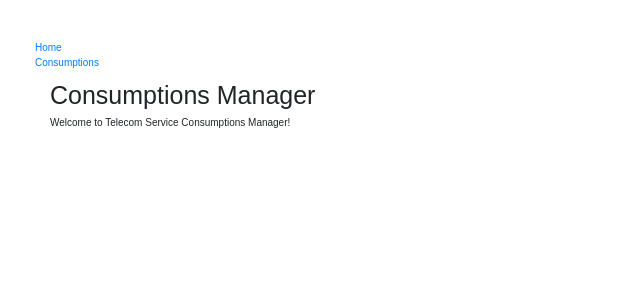
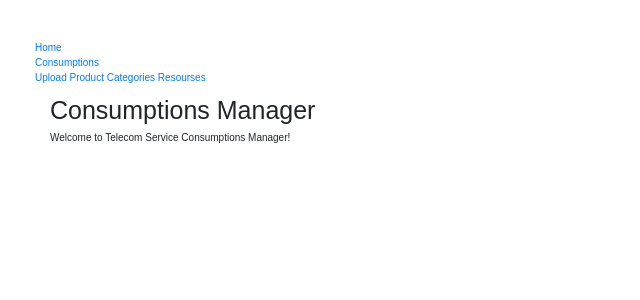
Before and after one commit to konykon/django-app, a Django app: page / in a window 1280 px wide. Shown: the top 300 px of the page, without its empty margins (0-640 px from the left). Run offline with Django 3.2, Linux system fonts and the light colour scheme; some libraries are stand-ins or nearby versions.

Commit message:
add import csv

```diff
--- a/consumptions/templates/base.html
+++ b/consumptions/templates/base.html
@@ -19,6 +19,7 @@
         <ul class="sidebar-nav">
           <li><a href="{% url 'index' %}">Home</a></li>
           <li><a href="{% url 'consumptions' %}">Consumptions</a></li>
+          <li><a href="{% url 'upload_product_categories_csv' %}">Upload Product Categories Resourses</a></li>
         </ul>
         {% endblock %}
       </div>
--- a/consumptions/urls.py
+++ b/consumptions/urls.py
@@ -11,4 +11,5 @@ urlpatterns = [
     path('consumption/create/', consumptions.views.ConsumptionCreate.as_view(), name='consumption_create'),
     path('consumption/<int:pk>/update/', consumptions.views.ConsumptionUpdate.as_view(), name='consumption_update'),
     path('consumption/<int:pk>/delete/', consumptions.views.ConsumptionDelete.as_view(), name='consumption_delete'),
+    path('upload/product-categories-csv/', consumptions.views.upload_product_categories_csv, name='upload_product_categories_csv'),
 ]
--- a/consumptions/views.py
+++ b/consumptions/views.py
@@ -1,40 +1,59 @@
 from django.shortcuts import render
+import django_filters.rest_framework
 from consumptions.models import Product, Product_Category, Consumption
 from django.views import generic
 from django.views.generic.edit import CreateView, UpdateView, DeleteView
-from django.urls import reverse_lazy
+from django.urls import reverse_lazy, reverse
 from rest_framework import generics
 from consumptions.serializers import ConsumptionSerializer
+from django.http import HttpResponseRedirect
+from consumptions.forms import ProductsForm
+import logging
+from itertools import islice
 
 # Create your views here.
+
 
 def index(request):
     return render(request, 'index.html')
 
-def base(request):
-    return render(request, 'base.html')
 
+# Api crud
 class ConsumptionCreateApi(generics.CreateAPIView):
     queryset = Consumption.objects.all()
     serializer_class = ConsumptionSerializer
+
 
 class ConsumptionApi(generics.ListAPIView):
     queryset = Consumption.objects.all()
     serializer_class = ConsumptionSerializer
 
+
 class ConsumptionUpdateApi(generics.RetrieveUpdateAPIView):
     queryset = Consumption.objects.all()
     serializer_class = ConsumptionSerializer
 
+
 class ConsumptionDeleteApi(generics.DestroyAPIView):
     queryset = Consumption.objects.all()
     serializer_class = ConsumptionSerializer
+
+# UI crud
+
 
 class ConsumptionListView(generic.ListView):
     model = Consumption
     paginate_by = 10
     context_object_name = 'consumption_list'
     template_name = 'consumption_list.html'
+    filter_backends = [django_filters.rest_framework.DjangoFilterBackend]
+
+    def get_queryset(self):
+        return Consumption.objects.filter(product__category__code__icontains='LL')
+
+    def filter_by_product_category(self):
+        return Consumption.objects.filter(product__category__code__icontains='LL')
+
 
 class ConsumptionCreate(CreateView):
     model = Consumption
@@ -42,13 +61,30 @@ class ConsumptionCreate(CreateView):
     template_name = 'consumption_form.html'
     success_url = reverse_lazy('consumptions')
 
+
 class ConsumptionUpdate(UpdateView):
     model = Consumption
     fields = '__all__'
     template_name = 'consumption_form.html'
     success_url = reverse_lazy('consumptions')
 
+
 class ConsumptionDelete(DeleteView):
     model = Consumption
     template_name = 'consumption_confirm_delete.html'
     success_url = reverse_lazy('consumptions')
+
+
+def upload_product_categories_csv(request):
+    product_fields = Product._meta.local_fields
+    if "POST" == request.method:
+        csv_file = request.FILES["csv_file"]
+        file_data = csv_file.read().decode("utf-8")
+        lines = file_data.split("\n")
+        for line in lines[1:]:
+            fields = line.split(",")
+            if len(fields) == 2:
+                code = fields[0]
+                name = fields[1]
+                p_c = Product_Category(code=code, name=name).save()
+    return render(request, "upload_product_categories_csv.html")
```
Also changed, not shown: consumptions/templates/upload_product_categories_csv.html (added, +19 -0 lines).
